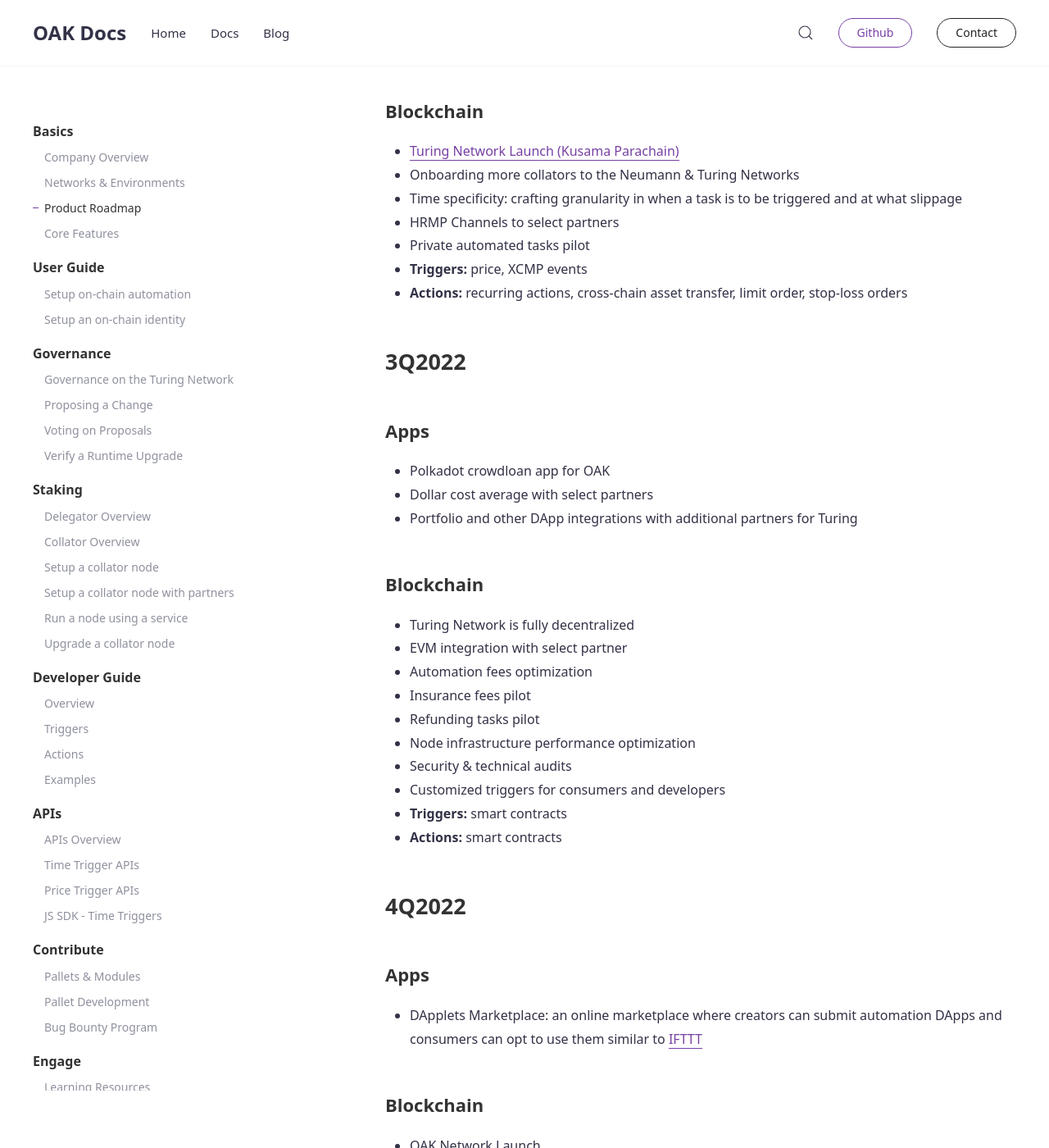
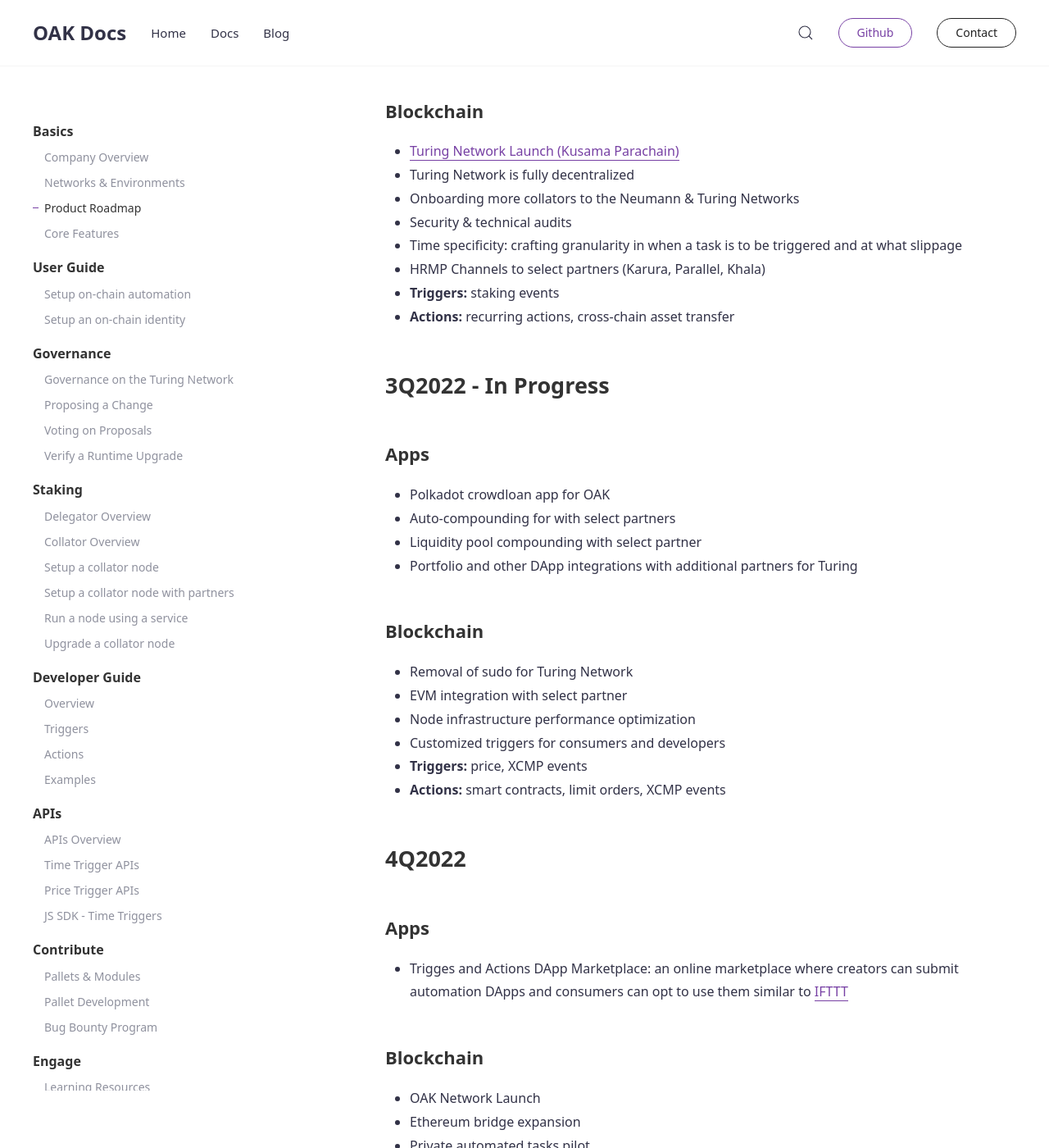
Before and after one commit to AvaProtocol/OAK-docs, a Jekyll site: the page built from _docs/product-roadmap.md, in a window 1280 px wide and 1400 px high, scrolled down 1298 px. Shown: the whole window at 82% size. Built offline with Jekyll 4.4.1, drawn with Linux system fonts in a browser that asks for light colours; some of the changed text lies outside the part shown.

Commit message:
Update 2022 roadmap

```diff
--- a/_docs/product-roadmap.md
+++ b/_docs/product-roadmap.md
@@ -22,9 +22,9 @@
 - **Triggers:** time
 - **Actions:** sending an event, and wallet-to-wallet transaction for NEU
 
-## 2Q2022
+## 2Q2022 - Completed & Launched
 ### Apps
-- Blockchain SDKs for developers (JS)
+- Blockchain SDKs for developers (JS) - [DApp Competition](https://oak.tech/community/grants/)
 - Turing Automation DApps: transparency for the end-users' transactions
 - DEX integration with select partner
 - Yield farming integration with select partner (e.g. adjusting composable yield strategies based on personal risk profiles)
@@ -32,37 +32,40 @@
 
 ### Blockchain
 - [Turing Network Launch (Kusama Parachain)](https://oak.tech/turing/phases/)
+- Turing Network is fully decentralized
 - Onboarding more collators to the Neumann & Turing Networks
+- Security & technical audits
 - Time specificity: crafting granularity in when a task is to be triggered and at what slippage
-- HRMP Channels to select partners
-- Private automated tasks pilot
-- **Triggers:** price, XCMP events
-- **Actions:** recurring actions, cross-chain asset transfer, limit order, stop-loss orders
+- HRMP Channels to select partners (Karura, Parallel, Khala)
+- **Triggers:** staking events
+- **Actions:** recurring actions, cross-chain asset transfer
 
-## 3Q2022
+## 3Q2022 - In Progress
 ### Apps
 - Polkadot crowdloan app for OAK
-- Dollar cost average with select partners
+- Auto-compounding for with select partners
+- Liquidity pool compounding with select partner
 - Portfolio and other DApp integrations with additional partners for Turing
 
 ### Blockchain
-- Turing Network is fully decentralized
+- Removal of sudo for Turing Network
 - EVM integration with select partner
+- Node infrastructure performance optimization
+- Customized triggers for consumers and developers
+- **Triggers:** price, XCMP events
+- **Actions:** smart contracts, limit orders, XCMP events
+
+## 4Q2022
+### Apps
+- Trigges and Actions DApp Marketplace: an online marketplace where creators can submit automation DApps and consumers can opt to use them similar to [IFTTT](https://ifttt.com/explore)
+
+### Blockchain
+- OAK Network Launch
+- Ethereum bridge expansion
+- Private automated tasks pilot
 - Automation fees optimization
 - Insurance fees pilot
 - Refunding tasks pilot
-- Node infrastructure performance optimization
-- Security & technical audits
 - Customized triggers for consumers and developers
-- **Triggers:** smart contracts
-- **Actions:** smart contracts
-
-## 4Q2022
-### Apps
-- DApplets Marketplace: an online marketplace where creators can submit automation DApps and consumers can opt to use them similar to [IFTTT](https://ifttt.com/explore)
-
-### Blockchain
-- OAK Network Launch
-- Customized triggers for consumers and developers
-- **Triggers:** external data feed (weather, etc.)
+- **Triggers:** smart contracts, external data feed (weather, etc.)
 - **Actions:** IoT actions
```
Also changed, not shown: other parts of _docs/product-roadmap.md (+2 -2 lines).
